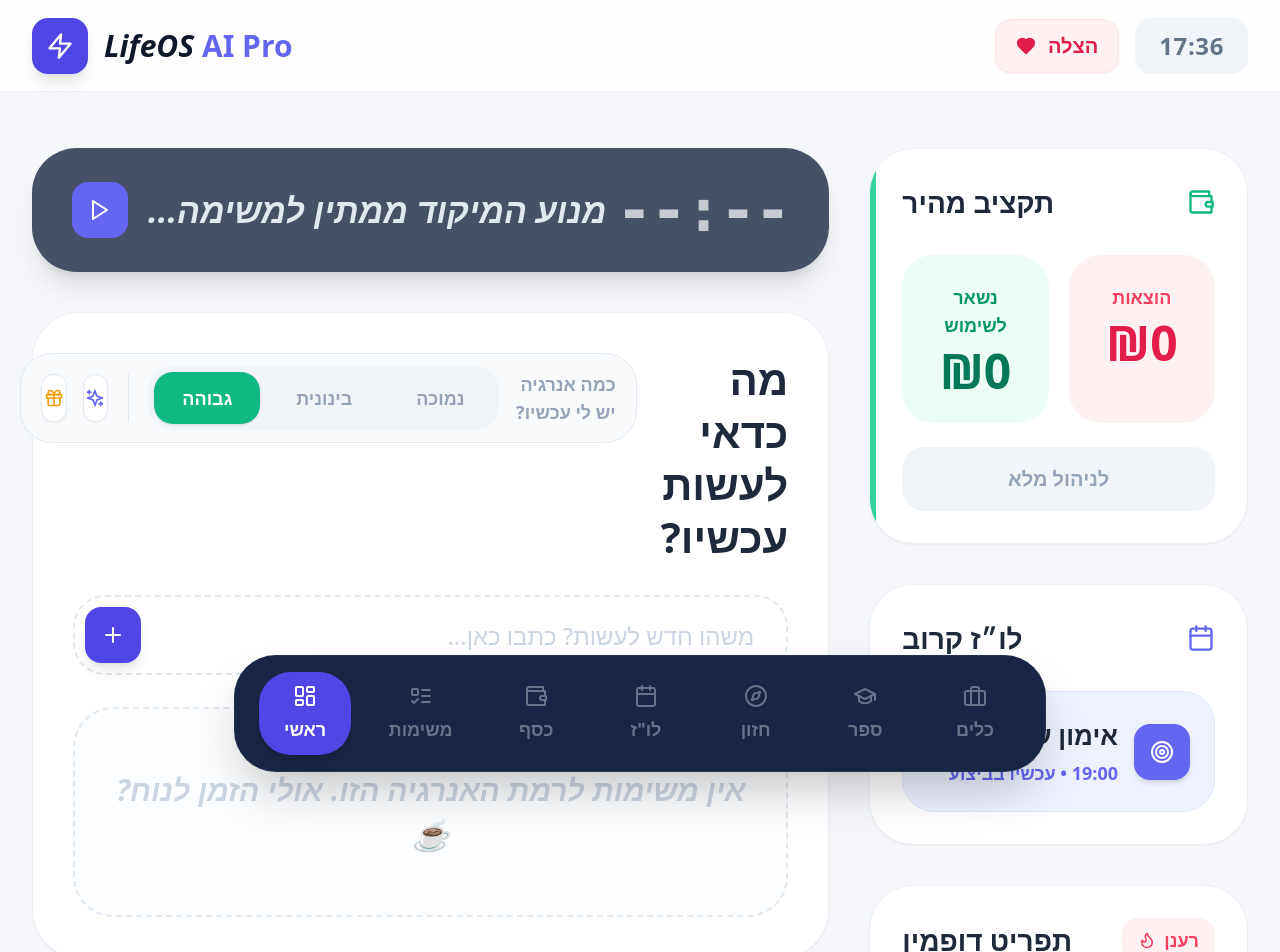
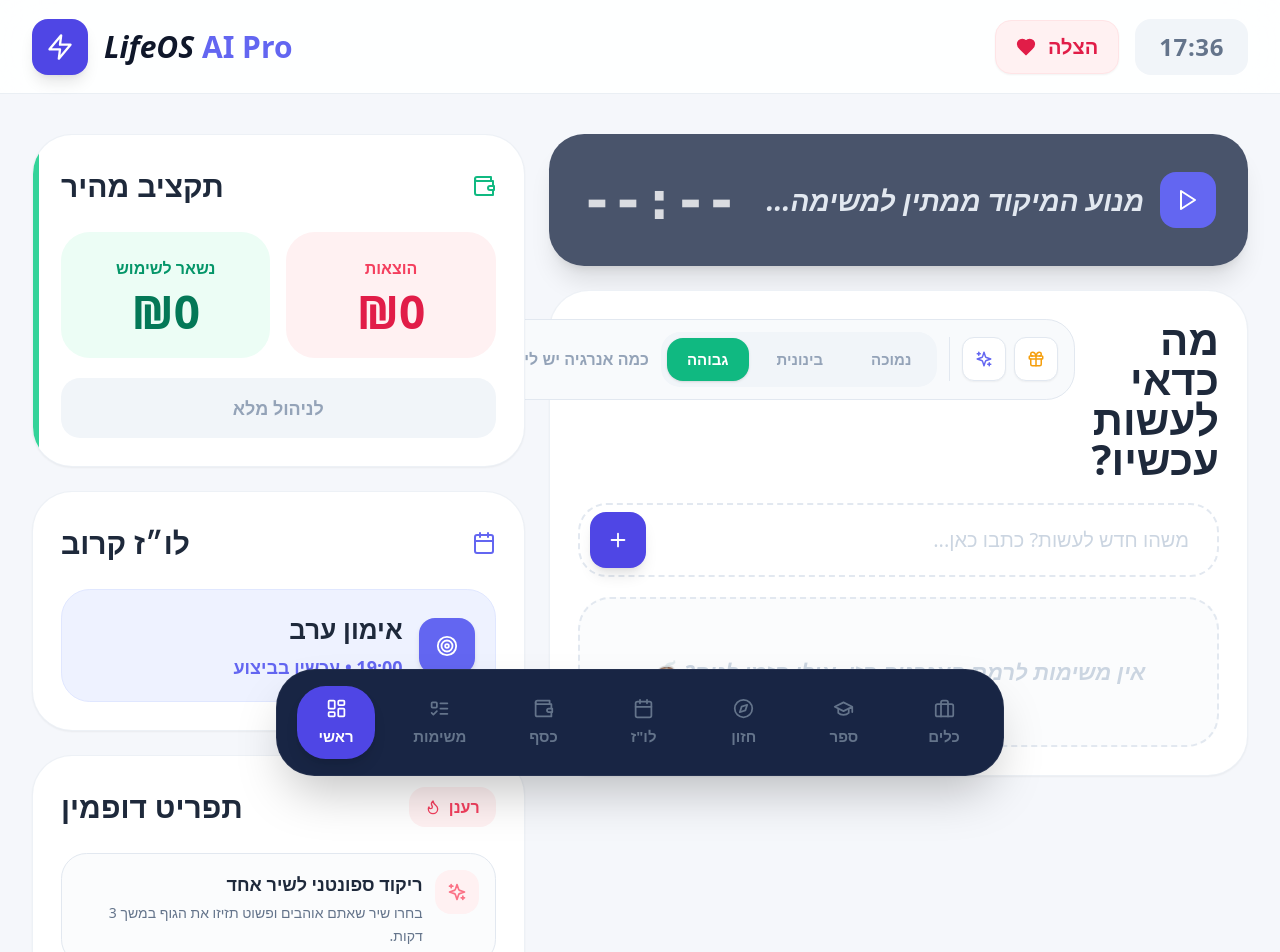
Before and after one commit to betzalel123/my-life-os, a React (Vite) app: page / in a window 1280 px wide. Shown: the top 952 px of the page. Built offline with nearby package versions, Linux system fonts and the light colour scheme.

Commit message:
Update App.jsx

```diff
--- a/src/App.jsx
+++ b/src/App.jsx
@@ -8,21 +8,16 @@ import {
   Compass,
   GraduationCap,
   Briefcase,
-  Home,
   Plus,
   Circle,
   Lightbulb,
   Play,
   Pause,
-  RefreshCw,
   Heart,
-  Coffee,
-  Smile,
   CheckCircle2,
   BrainCircuit,
   Sparkles,
   Trash2,
-  Clock3,
   Target,
   Gift,
   Flame,
@@ -44,9 +39,7 @@ const App = () => {
   const [energyLevel, setEnergyLevel] = useState(() =>
     loadFromLocal('lifeos_energyLevel', 'high')
   );
-  const [tasks, setTasks] = useState(() =>
-    loadFromLocal('lifeos_tasks', [])
-  );
+  const [tasks, setTasks] = useState(() => loadFromLocal('lifeos_tasks', []));
   const [newTask, setNewTask] = useState('');
   const [brainDump, setBrainDump] = useState(() =>
     loadFromLocal('lifeos_brainDump', '')
@@ -79,14 +72,6 @@ const App = () => {
     }
     return () => clearInterval(interval);
   }, [isTimerRunning, timeLeft]);
-
-  const formatTime = (seconds) => {
-    const mins = Math.floor(seconds / 60);
-    const secs = seconds % 60;
-    return `${mins.toString().padStart(2, '0')}:${secs
-      .toString()
-      .padStart(2, '0')}`;
-  };
 
   const addTask = (e) => {
     e.preventDefault();
@@ -130,12 +115,12 @@ const App = () => {
     {
       title: 'ריקוד ספונטני לשיר אחד',
       desc: 'בחרו שיר שאתם אוהבים ופשוט תזיזו את הגוף במשך 3 דקות.',
-      icon: Smile,
+      icon: Sparkles,
     },
     {
       title: 'סידור מיקרו של משטח קטן',
       desc: 'פנו רק פינה קטנה אחת — שידה, מדף קטן או חלק מהשולחן.',
-      icon: Sparkles,
+      icon: Gift,
     },
     {
       title: 'שרבוט יצירתי ל־5 דקות',
@@ -144,6 +129,13 @@ const App = () => {
     },
   ];
 
+  const formatClock = (date) =>
+    date.toLocaleTimeString('he-IL', {
+      hour: '2-digit',
+      minute: '2-digit',
+      hour12: false,
+    });
+
   const quickSchedule = {
     title: 'אימון ערב',
     subtitle: '19:00 • עכשיו בביצוע',
@@ -151,14 +143,10 @@ const App = () => {
 
   return (
     <div className="min-h-screen bg-[#f5f7fb] text-slate-900 font-sans pb-36" dir="rtl">
-      <header className="sticky top-0 z-40 h-[92px] px-8 bg-white/85 backdrop-blur-xl border-b border-slate-200/70 flex items-center justify-between">
+      <header className="sticky top-0 z-40 h-[94px] px-8 bg-white/90 backdrop-blur-xl border-b border-slate-200/70 flex items-center justify-between">
         <div className="flex items-center gap-4">
           <div className="px-6 py-3 rounded-2xl bg-slate-100 text-slate-500 font-black text-2xl tracking-wide">
-            {currentTime.toLocaleTimeString('he-IL', {
-              hour: '2-digit',
-              minute: '2-digit',
-              hour12: false,
-            })}
+            {formatClock(currentTime)}
           </div>
 
           <button className="px-5 py-3 rounded-2xl bg-rose-50 border border-rose-100 text-rose-600 font-black text-xl flex items-center gap-3 shadow-sm">
@@ -177,135 +165,60 @@ const App = () => {
         </div>
       </header>
 
-      <main className="max-w-[1650px] mx-auto px-8 py-14">
+      <main className="max-w-[1650px] mx-auto px-8 py-10">
         {activeTab === 'dashboard' && (
-          <div className="grid grid-cols-12 gap-10">
-            <div className="col-span-12 xl:col-span-4 space-y-10">
-              <section className="bg-white rounded-[2.8rem] p-8 shadow-sm border border-slate-200/60 relative overflow-hidden">
-                <div className="absolute top-0 left-0 h-full w-1.5 bg-emerald-400" />
-                <div className="flex items-center justify-between mb-8">
-                  <Wallet className="text-emerald-500" size={28} />
-                  <h2 className="text-[28px] font-black text-slate-800">תקציב מהיר</h2>
+          <div className="space-y-6">
+            <div className="grid grid-cols-12 gap-6 items-start">
+              <div className="col-span-12 xl:col-span-7 space-y-6">
+                <section className="bg-[#49546b] text-white rounded-[2.2rem] px-8 py-6 shadow-xl flex items-center justify-between min-h-[132px]">
+                  <div className="flex items-center gap-4">
+                    <button
+                      onClick={() => setIsTimerRunning((prev) => !prev)}
+                      className="w-14 h-14 rounded-2xl bg-indigo-500 hover:bg-indigo-400 transition-all flex items-center justify-center shrink-0"
+                    >
+                      {isTimerRunning ? <Pause size={24} /> : <Play size={24} />}
+                    </button>
+
+                    <h2 className="text-[22px] xl:text-[28px] font-black italic text-slate-200 leading-none">
+                      מנוע המיקוד ממתין למשימה...
+                    </h2>
                   </div>
 
-                <div className="grid grid-cols-2 gap-5 mb-6">
-                  <div className="bg-rose-50 rounded-[2rem] p-7 text-center">
-                    <div className="text-rose-500 text-lg font-black mb-2">הוצאות</div>
-                    <div className="text-5xl font-black text-rose-600">₪0</div>
-                  </div>
-
-                  <div className="bg-emerald-50 rounded-[2rem] p-7 text-center">
-                    <div className="text-emerald-600 text-lg font-black mb-2">נשאר לשימוש</div>
-                    <div className="text-5xl font-black text-emerald-700">₪0</div>
-                  </div>
-                </div>
-
-                <button className="w-full h-16 rounded-[1.4rem] bg-slate-100 text-slate-400 font-black text-xl">
-                  לניהול מלא
-                </button>
-              </section>
-
-              <section className="bg-white rounded-[2.8rem] p-8 shadow-sm border border-slate-200/60">
-                <div className="flex items-center justify-between mb-8">
-                  <Calendar className="text-indigo-500" size={28} />
-                  <h2 className="text-[28px] font-black text-slate-800">לו״ז קרוב</h2>
-                </div>
-
-                <div className="rounded-[2rem] bg-indigo-50 border border-indigo-100 p-6 flex items-center justify-between">
-                  <div className="w-14 h-14 rounded-2xl bg-indigo-500 text-white flex items-center justify-center shadow-md">
-                    <Target size={24} />
-                  </div>
-
-                  <div className="text-right flex-1 pr-4">
-                    <div className="text-[26px] font-black text-slate-800">{quickSchedule.title}</div>
-                    <div className="text-indigo-500 font-black text-lg mt-1">{quickSchedule.subtitle}</div>
-                  </div>
+                  <div className="text-[42px] xl:text-[54px] font-mono font-black tracking-tight opacity-80">
+                    --:--
                   </div>
                 </section>
 
-              <section className="bg-white rounded-[2.8rem] p-8 shadow-sm border border-slate-200/60">
-                <div className="flex items-center justify-between mb-8">
-                  <div className="px-4 py-2 rounded-2xl bg-rose-50 text-rose-500 font-black text-lg flex items-center gap-2">
-                    רענן
-                    <Flame size={18} />
-                  </div>
-                  <h2 className="text-[28px] font-black text-slate-800">תפריט דופמין</h2>
-                </div>
-
-                <div className="space-y-4">
-                  {dopamineCards.map((card, index) => {
-                    const Icon = card.icon;
-                    return (
-                      <div
-                        key={index}
-                        className="rounded-[2rem] border border-slate-200 bg-slate-50/60 p-5 flex items-start gap-4"
-                      >
-                        <div className="w-12 h-12 rounded-2xl bg-rose-50 text-rose-400 flex items-center justify-center shrink-0">
-                          <Icon size={22} />
-                        </div>
-                        <div className="text-right">
-                          <div className="font-black text-xl text-slate-800">{card.title}</div>
-                          <div className="text-slate-500 text-base mt-1 leading-relaxed">{card.desc}</div>
-                        </div>
-                      </div>
-                    );
-                  })}
-                </div>
-              </section>
-
-              <section className="bg-white rounded-[2.8rem] p-8 shadow-sm border border-slate-200/60">
-                <div className="flex items-center justify-between mb-8">
-                  <Lightbulb className="text-amber-500" size={28} />
-                  <h2 className="text-[28px] font-black text-slate-800">Brain Dump</h2>
-                </div>
-
-                <textarea
-                  value={brainDump}
-                  onChange={(e) => setBrainDump(e.target.value)}
-                  placeholder="פרוקי פה הכל..."
-                  className="w-full h-[260px] rounded-[2rem] bg-slate-50 border-none outline-none resize-none p-8 text-2xl text-slate-700 placeholder:text-slate-300"
-                />
-              </section>
-            </div>
-
-            <div className="col-span-12 xl:col-span-8 space-y-10">
-              <section className="bg-[#465168] text-white rounded-[2.8rem] px-10 py-8 shadow-xl flex items-center justify-between">
-                <div className="text-6xl font-black font-mono tracking-tight opacity-70">
-                  --:--
-                </div>
-
-                <div className="flex items-center gap-5">
-                  <div className="text-[34px] font-black italic text-slate-200">
-                    מנוע המיקוד ממתין למשימה...
-                  </div>
-                  <button
-                    onClick={() => setIsTimerRunning((prev) => !prev)}
-                    className="w-14 h-14 rounded-2xl bg-indigo-500 hover:bg-indigo-400 transition-all flex items-center justify-center"
-                  >
-                    {isTimerRunning ? <Pause size={24} /> : <Play size={24} />}
-                  </button>
-                </div>
-              </section>
-
-              <section className="bg-white rounded-[3rem] p-10 shadow-sm border border-slate-200/60">
-                <div className="flex items-start justify-between gap-6 mb-8">
-                  <div className="text-right">
-                    <h2 className="text-[42px] leading-tight font-black text-slate-800">
+                <section className="bg-white rounded-[2.5rem] p-7 shadow-sm border border-slate-200/60 min-h-[390px]">
+                  <div className="flex items-start justify-between gap-4 mb-6">
+                    <h2 className="text-[34px] xl:text-[42px] leading-[0.95] font-black text-slate-800 text-right">
                       מה כדאי לעשות
                       <br />
                       עכשיו?
                     </h2>
+
+                    <div className="flex items-center gap-3 bg-slate-50 rounded-[1.8rem] border border-slate-200 px-4 py-3">
+                      <div className="flex items-center gap-2 border-l border-slate-200 pl-3">
+                        <button
+                          type="button"
+                          className="w-11 h-11 rounded-xl bg-white text-amber-500 flex items-center justify-center shadow-sm border border-slate-200"
+                        >
+                          <Gift size={18} />
+                        </button>
+                        <button
+                          type="button"
+                          className="w-11 h-11 rounded-xl bg-white text-indigo-500 flex items-center justify-center shadow-sm border border-slate-200"
+                        >
+                          <Sparkles size={18} />
+                        </button>
                       </div>
 
-                  <div className="flex items-center gap-4 bg-slate-50 rounded-[2rem] border border-slate-200 px-5 py-3">
-                    <span className="text-slate-400 font-black text-lg">כמה אנרגיה יש לי עכשיו?</span>
-
-                    <div className="flex items-center gap-2 bg-slate-100 rounded-[1.5rem] p-1.5">
+                      <div className="flex items-center gap-2 bg-slate-100 rounded-[1.2rem] p-1.5">
                         {energyButtons.map((btn) => (
                           <button
                             key={btn.key}
                             onClick={() => setEnergyLevel(btn.key)}
-                          className={`px-7 py-3 rounded-[1.2rem] text-lg font-black transition-all ${
+                            className={`px-5 py-2.5 rounded-[1rem] text-[15px] font-black transition-all ${
                               energyLevel === btn.key
                                 ? 'bg-emerald-500 text-white shadow'
                                 : 'text-slate-400'
@@ -316,67 +229,158 @@ const App = () => {
                         ))}
                       </div>
 
-                    <div className="w-px h-12 bg-slate-200 mx-1" />
-
-                    <button className="w-12 h-12 rounded-xl bg-white text-indigo-500 flex items-center justify-center shadow-sm border border-slate-200">
-                      <Sparkles size={20} />
-                    </button>
-                    <button className="w-12 h-12 rounded-xl bg-white text-amber-500 flex items-center justify-center shadow-sm border border-slate-200">
-                      <Gift size={20} />
-                    </button>
+                      <span className="text-slate-400 font-black text-sm xl:text-base whitespace-nowrap">
+                        כמה אנרגיה יש לי עכשיו?
+                      </span>
                     </div>
                   </div>
 
-                <form onSubmit={addTask} className="relative mb-8">
+                  <form onSubmit={addTask} className="relative mb-5">
                     <input
                       type="text"
                       value={newTask}
                       onChange={(e) => setNewTask(e.target.value)}
                       placeholder="משהו חדש לעשות? כתבו כאן..."
-                    className="w-full h-20 rounded-[2rem] border-2 border-dashed border-slate-200 bg-white pr-8 pl-24 text-2xl outline-none text-slate-700 placeholder:text-slate-300"
+                      className="w-full h-[74px] rounded-[1.8rem] border-2 border-dashed border-slate-200 bg-white pr-7 pl-24 text-xl outline-none text-slate-700 placeholder:text-slate-300"
                     />
                     <button
                       type="submit"
                       className="absolute left-3 top-1/2 -translate-y-1/2 w-14 h-14 rounded-2xl bg-indigo-600 text-white flex items-center justify-center shadow-lg"
                     >
-                    <Plus size={24} />
+                      <Plus size={22} />
                     </button>
                   </form>
 
                   {filteredTasks.length === 0 ? (
-                  <div className="rounded-[2.5rem] border-2 border-dashed border-slate-200 bg-slate-50/40 h-[210px] flex items-center justify-center text-slate-300 text-[30px] font-black italic text-center px-10">
+                    <div className="rounded-[2rem] border-2 border-dashed border-slate-200 bg-slate-50/50 h-[150px] flex items-center justify-center text-slate-300 text-[22px] font-black italic text-center px-10">
                       אין משימות לרמת האנרגיה הזו. אולי הזמן לנוח? ☕
                     </div>
                   ) : (
-                  <div className="space-y-4">
+                    <div className="space-y-3">
                       {filteredTasks.map((task) => (
                         <div
                           key={task.id}
-                        className="rounded-[2rem] border border-slate-200 bg-slate-50 px-6 py-5 flex items-center gap-4"
+                          className="rounded-[1.6rem] border border-slate-200 bg-slate-50 px-5 py-4 flex items-center gap-3"
                         >
-                        <button onClick={() => toggleTask(task.id)}>
+                          <button type="button" onClick={() => toggleTask(task.id)}>
                             {task.completed ? (
-                            <CheckCircle2 className="text-emerald-500" size={22} />
+                              <CheckCircle2 className="text-emerald-500" size={20} />
                             ) : (
-                            <Circle className="text-slate-300" size={22} />
+                              <Circle className="text-slate-300" size={20} />
                             )}
                           </button>
 
                           <div className="flex-1 text-right">
-                          <div className="text-xl font-black text-slate-800">{task.text}</div>
+                            <div className="text-lg font-black text-slate-800">{task.text}</div>
                           </div>
 
                           <button
+                            type="button"
                             onClick={() => deleteTask(task.id)}
                             className="text-slate-300 hover:text-rose-500"
                           >
-                          <Trash2 size={18} />
+                            <Trash2 size={16} />
                           </button>
                         </div>
                       ))}
                     </div>
                   )}
                 </section>
+              </div>
+
+              <div className="col-span-12 xl:col-span-5 space-y-6">
+                <section className="bg-white rounded-[2.5rem] p-7 shadow-sm border border-slate-200/60 relative overflow-hidden min-h-[278px]">
+                  <div className="absolute top-0 left-0 h-full w-1.5 bg-emerald-400" />
+                  <div className="flex items-center justify-between mb-6">
+                    <Wallet className="text-emerald-500" size={24} />
+                    <h2 className="text-[24px] xl:text-[30px] font-black text-slate-800">תקציב מהיר</h2>
+                  </div>
+
+                  <div className="grid grid-cols-2 gap-4 mb-5">
+                    <div className="bg-rose-50 rounded-[1.8rem] p-6 text-center">
+                      <div className="text-rose-500 text-base font-black mb-2">הוצאות</div>
+                      <div className="text-[46px] font-black text-rose-600 leading-none">₪0</div>
+                    </div>
+
+                    <div className="bg-emerald-50 rounded-[1.8rem] p-6 text-center">
+                      <div className="text-emerald-600 text-base font-black mb-2">נשאר לשימוש</div>
+                      <div className="text-[46px] font-black text-emerald-700 leading-none">₪0</div>
+                    </div>
+                  </div>
+
+                  <button className="w-full h-[60px] rounded-[1.2rem] bg-slate-100 text-slate-400 font-black text-lg">
+                    לניהול מלא
+                  </button>
+                </section>
+
+                <section className="bg-white rounded-[2.5rem] p-7 shadow-sm border border-slate-200/60 min-h-[210px]">
+                  <div className="flex items-center justify-between mb-6">
+                    <Calendar className="text-indigo-500" size={24} />
+                    <h2 className="text-[24px] xl:text-[30px] font-black text-slate-800">לו״ז קרוב</h2>
+                  </div>
+
+                  <div className="rounded-[1.8rem] bg-indigo-50 border border-indigo-100 p-5 flex items-center justify-between">
+                    <div className="w-14 h-14 rounded-2xl bg-indigo-500 text-white flex items-center justify-center shadow-md">
+                      <Target size={22} />
+                    </div>
+
+                    <div className="text-right flex-1 pr-4">
+                      <div className="text-[20px] xl:text-[26px] font-black text-slate-800">
+                        {quickSchedule.title}
+                      </div>
+                      <div className="text-indigo-500 font-black text-sm xl:text-lg mt-1">
+                        {quickSchedule.subtitle}
+                      </div>
+                    </div>
+                  </div>
+                </section>
+
+                <section className="bg-white rounded-[2.5rem] p-7 shadow-sm border border-slate-200/60 min-h-[340px]">
+                  <div className="flex items-center justify-between mb-6">
+                    <div className="px-4 py-2 rounded-2xl bg-rose-50 text-rose-500 font-black text-base flex items-center gap-2">
+                      רענן
+                      <Flame size={16} />
+                    </div>
+                    <h2 className="text-[24px] xl:text-[30px] font-black text-slate-800">תפריט דופמין</h2>
+                  </div>
+
+                  <div className="space-y-3">
+                    {dopamineCards.map((card, index) => {
+                      const Icon = card.icon;
+                      return (
+                        <div
+                          key={index}
+                          className="rounded-[1.6rem] border border-slate-200 bg-slate-50/60 p-4 flex items-start gap-3"
+                        >
+                          <div className="w-11 h-11 rounded-2xl bg-rose-50 text-rose-400 flex items-center justify-center shrink-0">
+                            <Icon size={20} />
+                          </div>
+                          <div className="text-right">
+                            <div className="font-black text-lg text-slate-800">{card.title}</div>
+                            <div className="text-slate-500 text-sm mt-1 leading-relaxed">
+                              {card.desc}
+                            </div>
+                          </div>
+                        </div>
+                      );
+                    })}
+                  </div>
+                </section>
+
+                <section className="bg-white rounded-[2.5rem] p-7 shadow-sm border border-slate-200/60 min-h-[330px]">
+                  <div className="flex items-center justify-between mb-6">
+                    <Lightbulb className="text-amber-500" size={24} />
+                    <h2 className="text-[24px] xl:text-[30px] font-black text-slate-800">Brain Dump</h2>
+                  </div>
+
+                  <textarea
+                    value={brainDump}
+                    onChange={(e) => setBrainDump(e.target.value)}
+                    placeholder="פרוקי פה הכל..."
+                    className="w-full h-[220px] rounded-[1.8rem] bg-slate-50 border-none outline-none resize-none p-6 text-lg text-slate-700 placeholder:text-slate-300"
+                  />
+                </section>
+              </div>
             </div>
           </div>
         )}
@@ -410,7 +414,7 @@ const App = () => {
                     key={task.id}
                     className="rounded-[2rem] border border-slate-200 bg-slate-50 px-6 py-5 flex items-center gap-4"
                   >
-                    <button onClick={() => toggleTask(task.id)}>
+                    <button type="button" onClick={() => toggleTask(task.id)}>
                       {task.completed ? (
                         <CheckCircle2 className="text-emerald-500" size={22} />
                       ) : (
@@ -423,6 +427,7 @@ const App = () => {
                     </div>
 
                     <button
+                      type="button"
                       onClick={() => deleteTask(task.id)}
                       className="text-slate-300 hover:text-rose-500"
                     >
@@ -450,8 +455,8 @@ const App = () => {
         )}
       </main>
 
-      <div className="fixed bottom-7 left-1/2 -translate-x-1/2 z-50 w-full max-w-[860px] px-6">
-        <nav className="bg-[#182544] text-white rounded-[2.6rem] shadow-2xl px-6 py-4 flex items-center justify-between border border-white/5">
+      <div className="fixed bottom-6 left-1/2 -translate-x-1/2 z-50 w-full max-w-[760px] px-4">
+        <nav className="bg-[#182544] text-white rounded-[2.4rem] shadow-2xl px-5 py-4 flex items-center justify-between border border-white/5">
           {[
             { id: 'tools', icon: Briefcase, label: 'כלים' },
             { id: 'skills', icon: GraduationCap, label: 'ספר' },
@@ -464,14 +469,14 @@ const App = () => {
             <button
               key={item.id}
               onClick={() => setActiveTab(item.id)}
-              className={`flex flex-col items-center justify-center gap-2 px-5 py-3 rounded-[2rem] transition-all min-w-[92px] ${
+              className={`flex flex-col items-center justify-center gap-1.5 px-4 py-3 rounded-[1.8rem] transition-all min-w-[78px] ${
                 activeTab === item.id
                   ? 'bg-indigo-600 text-white shadow-lg'
                   : 'text-slate-500 hover:text-slate-300'
               }`}
             >
-              <item.icon size={24} />
-              <span className="text-[18px] font-black">{item.label}</span>
+              <item.icon size={21} />
+              <span className="text-[15px] font-black">{item.label}</span>
             </button>
           ))}
         </nav>
```
Lines whose indentation alone changed are shown as unchanged.
